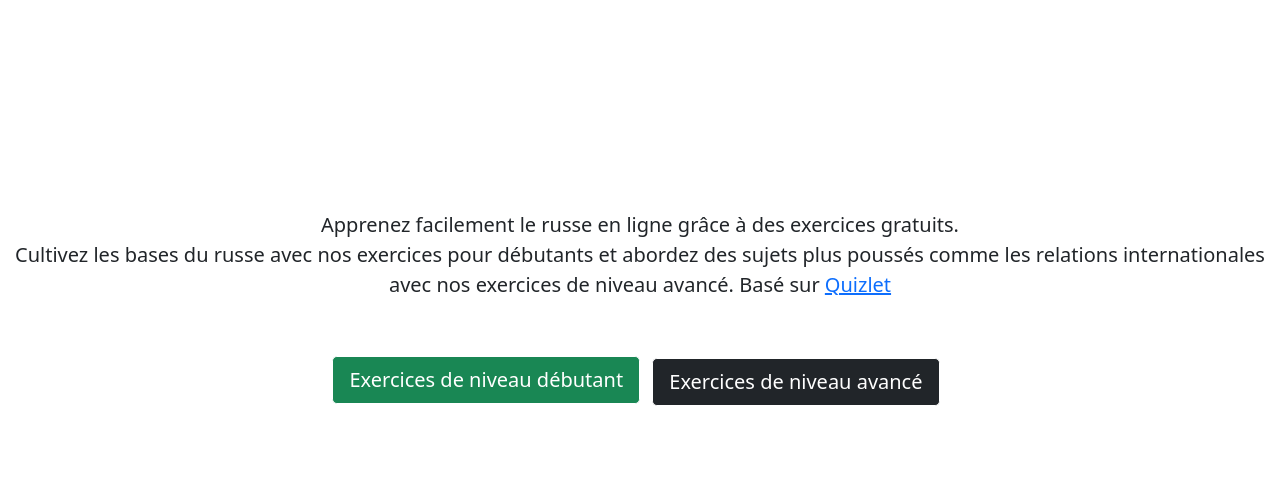
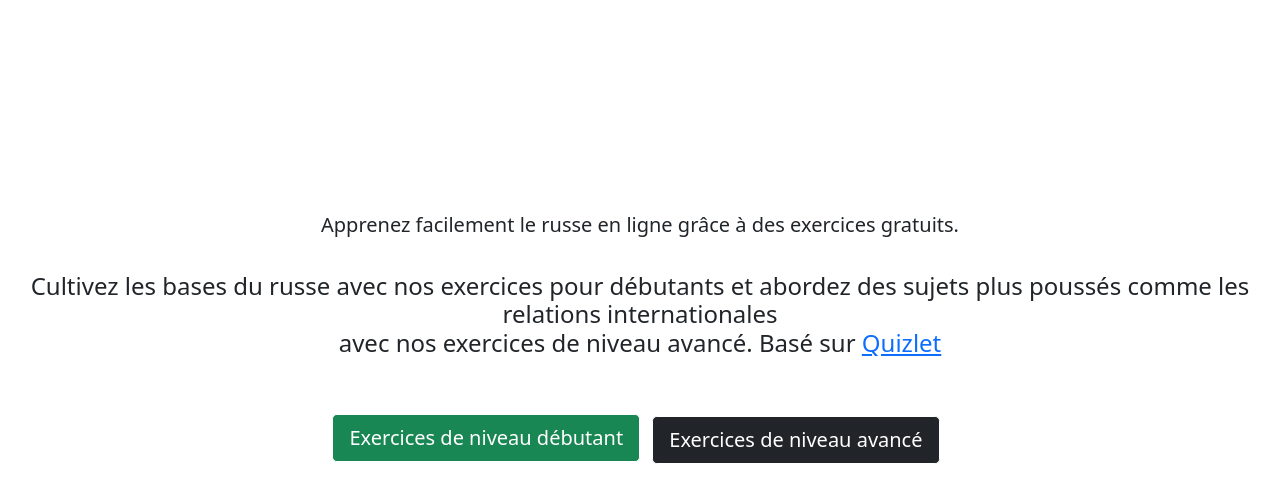
Before and after one commit to kekea1/store-analyser, a Flask app: page / in a window 1280 px wide. Shown: the part 56-559 px from the top of the page. Run offline with Flask 2, Linux system fonts and the light colour scheme.

Commit message:
Update home.html

```diff
--- a/templates/home.html
+++ b/templates/home.html
@@ -22,10 +22,10 @@ Apprendre facilement et gratuitement du vocabulaire russe de niveau débutant à
     <div class=" container-fluid align-items-center text-center w-100 h-100" style=' margin-top:17%'>
         <br><br>
 
-    <h3 class="lead lh-base">Apprenez facilement le russe en ligne grâce à des exercices gratuits.<br>
-         Cultivez les bases du russe avec nos exercices pour débutants et abordez des sujets plus poussés comme les relations internationales avec nos exercices de niveau avancé.
+    <h3 class="lead lh-base">Apprenez facilement le russe en ligne grâce à des exercices gratuits.</h3><br>
+     <h4>    Cultivez les bases du russe avec nos exercices pour débutants et abordez des sujets plus poussés comme les relations internationales <br> avec nos exercices de niveau avancé.
         Basé sur <a href="https://www.quizlet.com">Quizlet</a>
-    </h3>
+    </h4>
     <br><br>
      <a href="/general/" class="btn btn-lg btn-success lead border-white bg-blue me-2 mb-1" role="button"> Exercices de niveau débutant </a>
       <a href="/precis/" class="btn btn-lg btn-dark lead border-white bg-blue me-2" role="button"> Exercices de niveau avancé </a>
```
